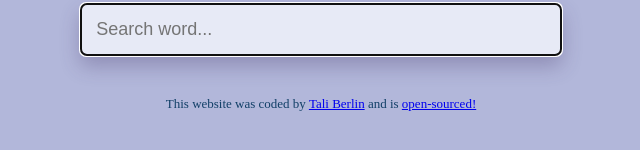
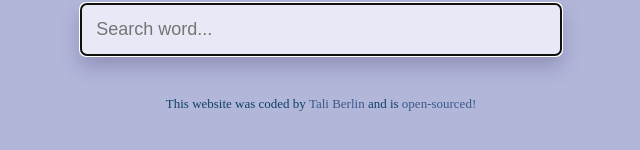
Before and after one commit to taliberlin/dictionary, a React (Create React App) app: page / in a window 1280 px wide. Shown: the part 218-368 px from the top of the page, without its empty margins (319-959 px from the left). Built offline with nearby package versions, Linux system fonts and the light colour scheme; a web font is replaced by a local one.

Commit message:
increased SEO

```diff
--- a/src/App.css
+++ b/src/App.css
@@ -18,3 +18,10 @@
   margin-top: 40px;
   color: var(--fourth-color);
 }
+.App a {
+  color: var(--third-color);
+  text-decoration: none;
+}
+.App a:hover {
+  color: var(--primary-color);
+}
```
